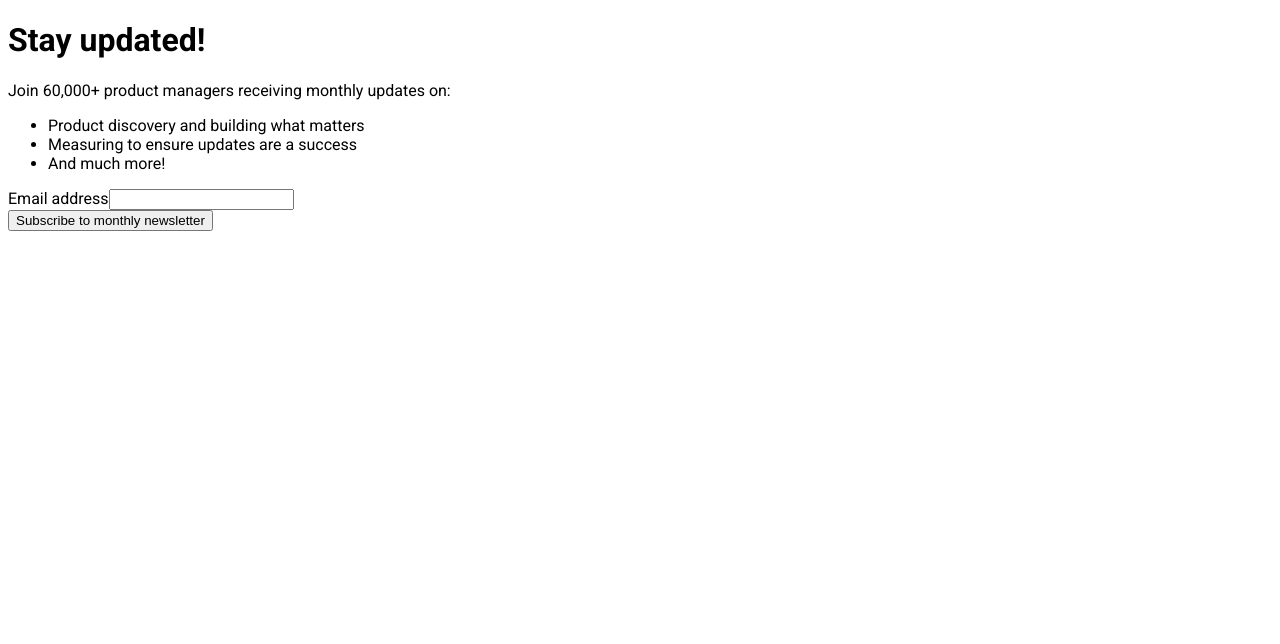
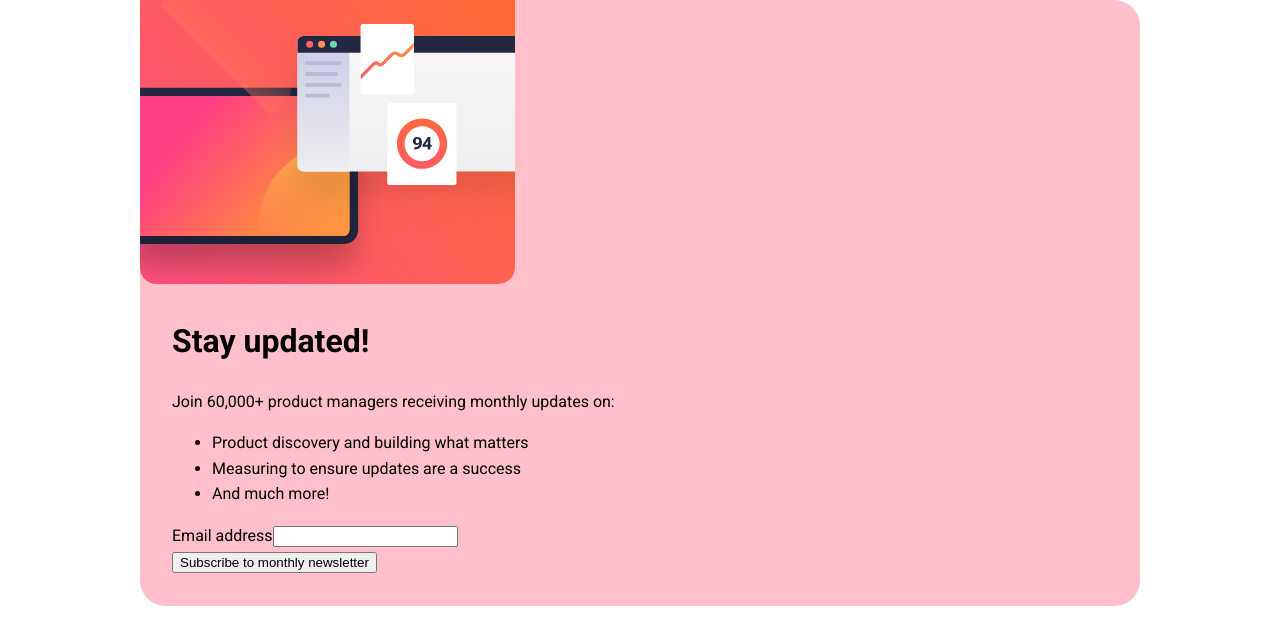
Before and after one commit to yashgo09/FEM-001-newsletter-sign-up, a Next.js app: page / in a window 1280 px wide. Shown: the top 644 px of the page. Built offline with nearby package versions, Linux system fonts and the light colour scheme.

Commit message:
Commit so that I can see the stash

```diff
--- a/src/app/page.jsx
+++ b/src/app/page.jsx
@@ -1,7 +1,14 @@
+import Image from "next/image";
+import illustrationImg from "../../public/illustration-sign-up-mobile.svg";
+import illustrationImgDesktop from "../../public/illustration-sign-up-desktop.svg";
+
 export default function Page() {
   return (
     <main>
-      <div className="image"></div>
+      <div className="image">
+        <Image src={illustrationImg} />
+        {/* <Image src={illustrationImgDesktop} /> */}
+      </div>
       <div className="content">
         <h1>Stay updated!</h1>
         <p>Join 60,000+ product managers receiving monthly updates on:</p>
--- a/src/scss/_base.scss
+++ b/src/scss/_base.scss
@@ -6,3 +6,23 @@
   --clr-neutral-800: hsl(235, 18%, 26%);
   --clr-neutral-900: hsl(234, 29%, 20%);
 }
+
+*,
+*::before,
+*::after {
+  box-sizing: border-box;
+}
+
+body {
+  margin: 0;
+  line-height: 1.6;
+}
+
+img {
+  display: block;
+  max-width: 100%;
+}
+
+h1 {
+  margin-block-start: 0;
+}
--- a/src/scss/_layout.scss
+++ b/src/scss/_layout.scss
@@ -0,0 +1,10 @@
+main {
+  width: min(100%, 1000px);
+  margin-inline: auto;
+  background: pink;
+  border-radius: 1.6rem;
+}
+
+.content {
+  padding: 2rem;
+}
```
